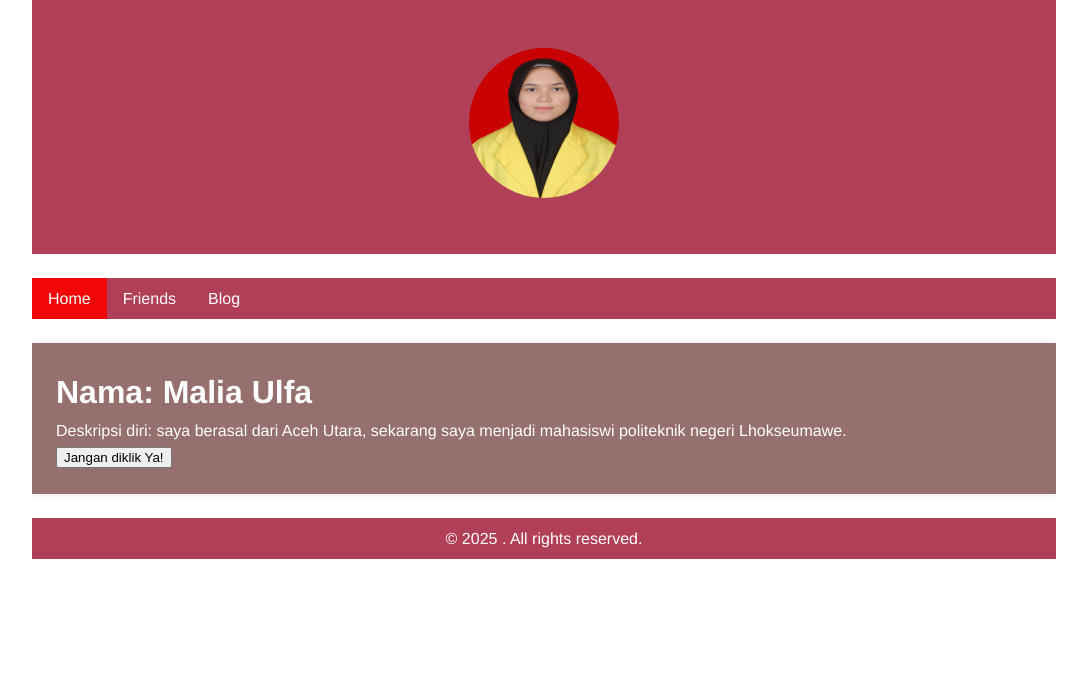
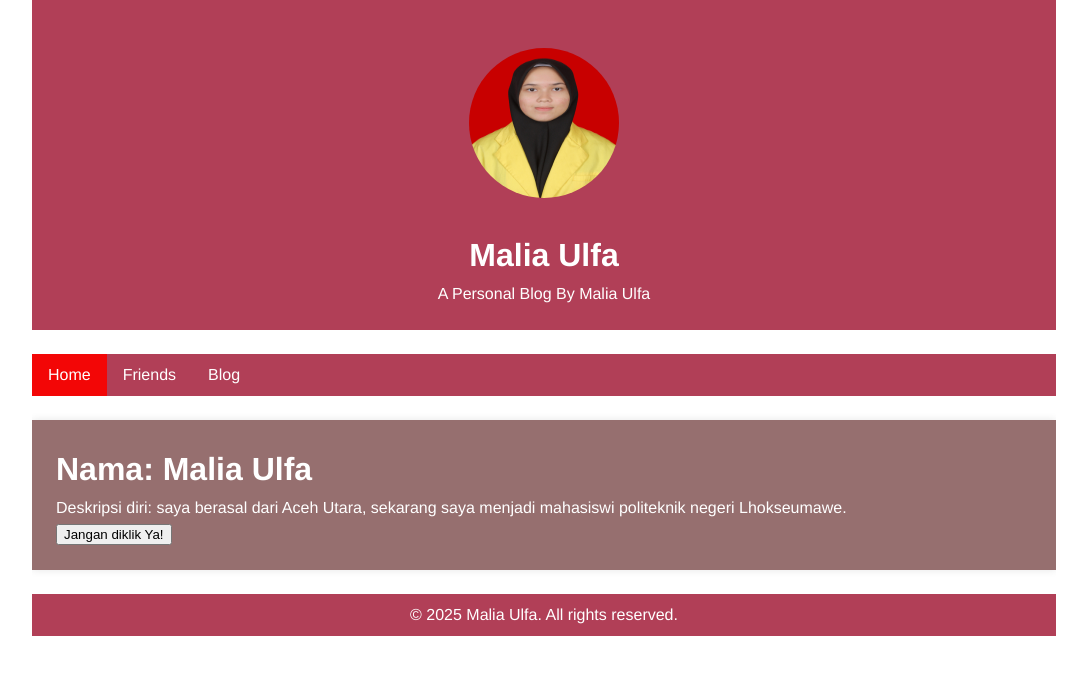
Before and after one commit to maliaulfa2/maliaulfa2.github.io, a Jekyll site: the page built from index.html, in a window 1280 px wide. Shown: the top 675 px of the page, without its empty margins (96-1183 px from the left). Built offline with Jekyll 4.4.1, drawn with Linux system fonts in a browser that asks for light colours; some of the changed lines change nothing that is shown.

Commit message:
initial commit

```diff
--- a/_config.yml
+++ b/_config.yml
@@ -1,6 +1,17 @@
-url: 'https://maliaulfa2.github.io/'
+title: Malia Ulfa
+email: mel.malia028@gmail.com
+description: > # this means to ignore newlines until "baseurl:"
+    A Personal Blog By Malia Ulfa
 
-plugins:
- - jekyll-feed
- - jekyll-sitemap
- - jekyll-seo-tag
+baseurl: "" # the subpath of your site, e.g. /blog
+
+url: "https://maliaulfa2.github.io" # the base hostname & protocol for your site
+
+github_username: maliaulfa2
+
+collections:
+  students:
+    output: true
+    permalink: /students/:name/
+    title: Students
+    description: list of students in the class.
```
